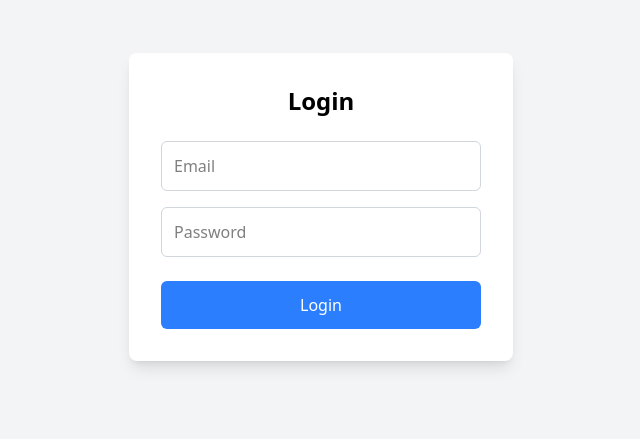
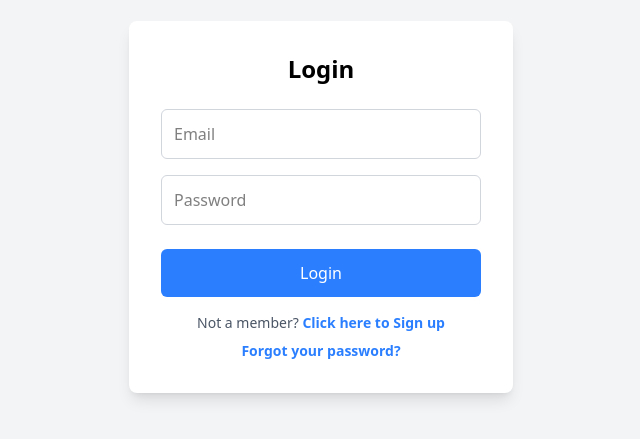
Before and after one commit to Luisrc91/eventPlanner, a React (Vite) app in the folder client/: page /login in a window 1280 px wide. Shown: the part 193-632 px from the top of the page, without its empty margins (319-959 px from the left). Built offline with nearby package versions, Linux system fonts and the light colour scheme; the HTML template or start-up script is replaced by a standard one.

Commit message:
added style on the login and register pages

```diff
--- a/client/src/pages/Login.jsx
+++ b/client/src/pages/Login.jsx
@@ -70,6 +70,26 @@ export default function Login() {
           >
             Login
           </button>
+          <div>
+            {" "}
+            <h3 className="text-sm text-center mt-4 text-gray-600">
+              Not a member?{" "}
+              <a
+                href="/register"
+                className="text-blue-500 hover:text-blue-700 font-semibold"
+              >
+                Click here to Sign up
+              </a>
+              <p className="text-sm text-center mt-2 text-gray-600">
+                <a
+                  // href="/forgot-password"
+                  className="text-blue-500 hover:text-blue-700 font-semibold"
+                >
+                  Forgot your password?
+                </a>
+              </p>
+            </h3>
+          </div>
         </form>
         {error && <p className="text-red-500 text-center mt-4">{error}</p>}
       </div>
--- a/client/src/pages/Register.jsx
+++ b/client/src/pages/Register.jsx
@@ -41,8 +41,8 @@ export default function Register() {
   };
 
   return (
-    <div className="min-h-screen flex items-center justify-center">
-      <div className="w-full max-w-sm p-8 bg-white rounded-lg shadow-lg">
+    <div className="flex items-center justify-center min-h-screen bg-gray-100">
+      <div className="bg-white p-8 rounded-lg shadow-lg w-full max-w-sm">
         <h2 className="text-2xl font-semibold text-center mb-6">Sign Up</h2>
         <form onSubmit={handleSubmit}>
           <div className="mb-4">
@@ -91,6 +91,17 @@ export default function Register() {
           </p>
         )}
         {error && <p className="text-red-500 text-center mt-4">{error}</p>}
+        <div className="mt-4 text-center">
+          <h3 className="text-sm text-gray-600">
+            Already a member?{" "}
+            <a
+              href="/login"
+              className="text-blue-500 hover:text-blue-700 font-semibold"
+            >
+              Click here to Login
+            </a>
+          </h3>
+        </div>
       </div>
     </div>
   );
```
Also changed, not shown: client/src/components/Modal.jsx (added).
